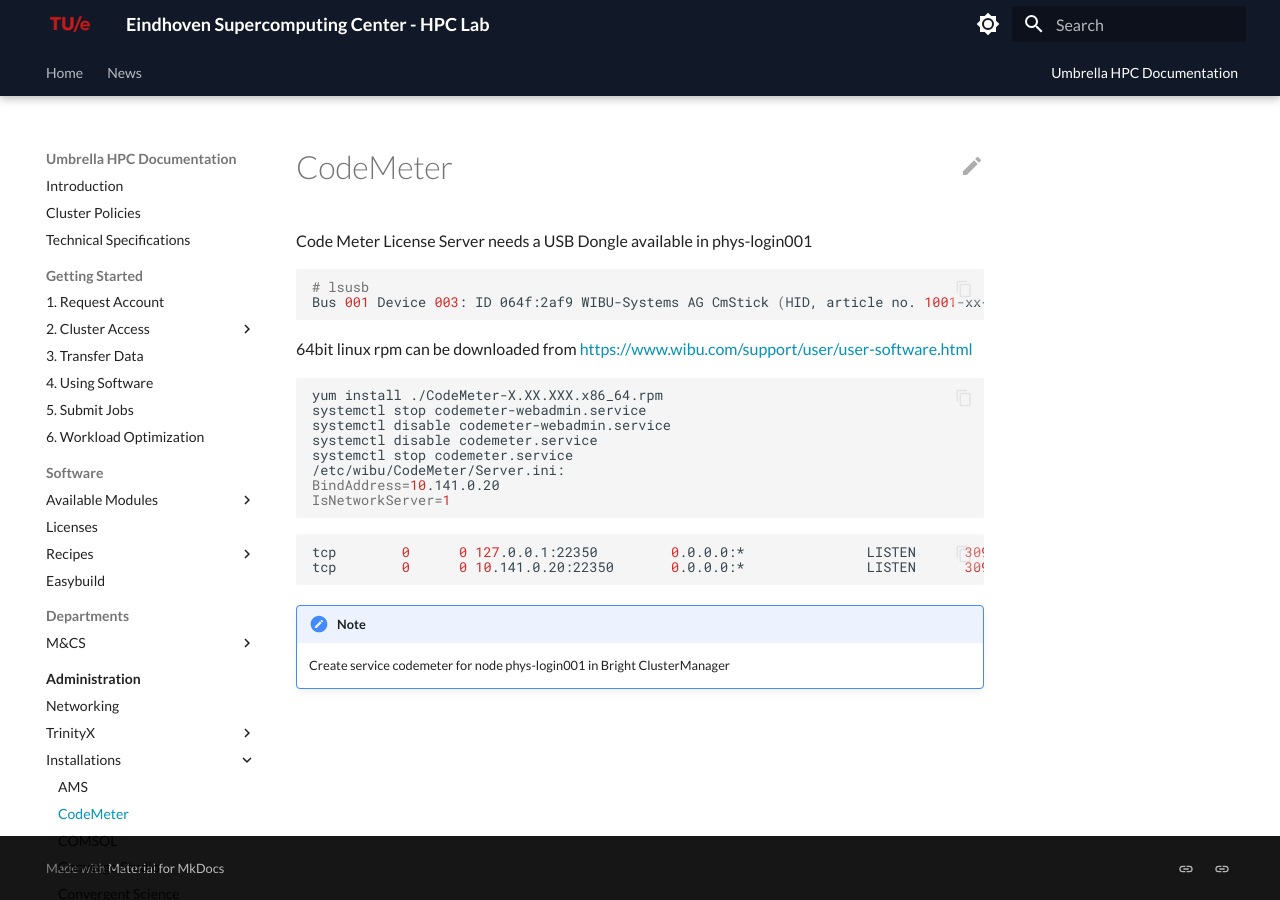
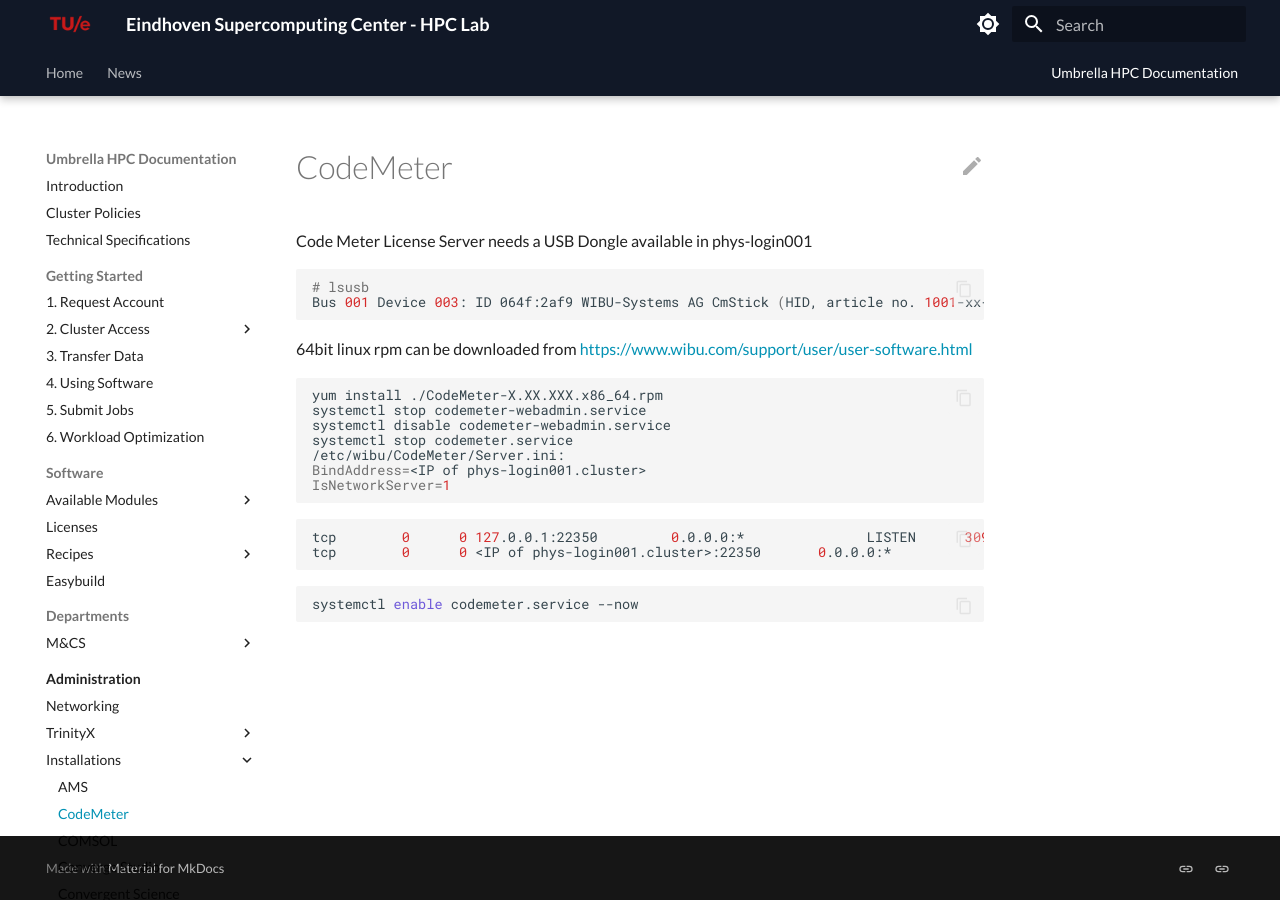
Before and after one commit to gferhpc/supercomputing.tue.nl, an MkDocs documentation site: the page built from pages/documentation/administration/installations/codemeter.md, in a window 1280 px wide. Built offline with MkDocs 1.6.1 and Material for MkDocs 9.7.7, drawn with Linux system fonts in a browser that asks for light colours.

Commit message:
Update codemeter.md

````diff
--- a/pages/documentation/administration/installations/codemeter.md
+++ b/pages/documentation/administration/installations/codemeter.md
@@ -12,17 +12,15 @@
 yum install ./CodeMeter-X.XX.XXX.x86_64.rpm
 systemctl stop codemeter-webadmin.service
 systemctl disable codemeter-webadmin.service
-systemctl disable codemeter.service
 systemctl stop codemeter.service
 /etc/wibu/CodeMeter/Server.ini:
-BindAddress=10.141.0.20
+BindAddress=<IP of phys-login001.cluster>
 IsNetworkServer=1
 ```
-
 ```shell
 tcp        0      0 127.0.0.1:22350         0.0.0.0:*               LISTEN      3097060/CodeMeterLi
-tcp        0      0 10.141.0.20:22350       0.0.0.0:*               LISTEN      3097060/CodeMeterLi
+tcp        0      0 <IP of phys-login001.cluster>:22350       0.0.0.0:*               LISTEN      3097060/CodeMeterLi
 ```
-
-!!! note
-    Create service codemeter for node phys-login001 in Bright ClusterManager
+```shell
+systemctl enable codemeter.service --now
+```
````
